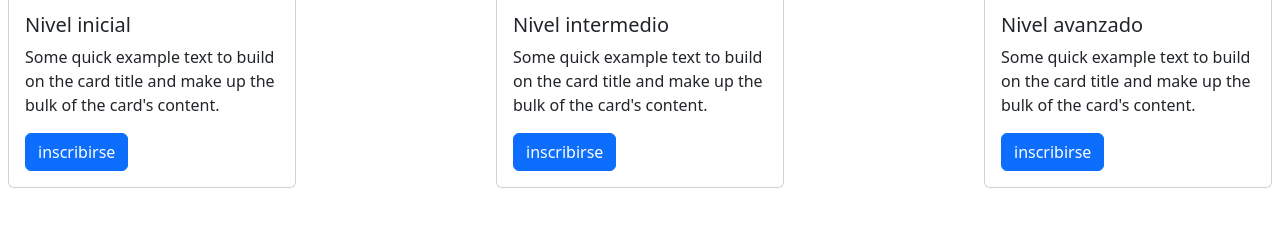
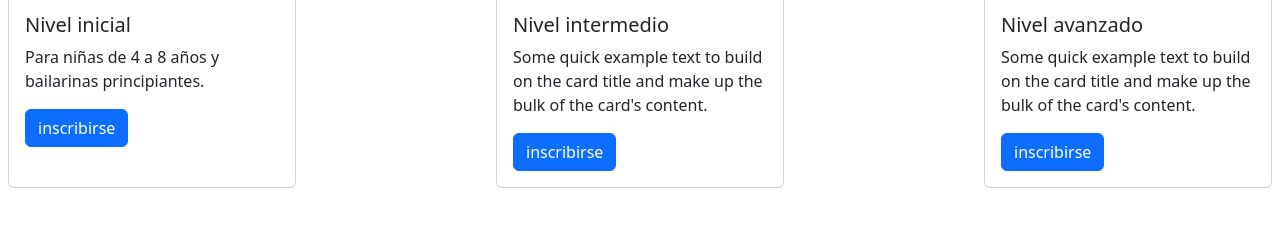
Before and after one commit to julirivas017/..pF, a plain HTML site: page juli rivas PROYECTO FINAL/ballet.html in a window 1280 px wide. Shown: the part 275-502 px from the top of the page. Drawn offline with nearby package versions, Linux system fonts and the light colour scheme.

Commit message:
Update ballet.html

```diff
--- a/juli rivas PROYECTO FINAL/ballet.html
+++ b/juli rivas PROYECTO FINAL/ballet.html
@@ -21,8 +21,7 @@
                 alt="...">
             <div class="card-body" style="height: fit-content;">
                 <h5 class="card-title">Nivel inicial</h5>
-                <p class="card-text">Some quick example text to build on the card title and make up the bulk of the
-                    card's content.</p>
+                <p class="card-text">Para niñas de 4 a 8 años y bailarinas principiantes.</p>
                 <a href="#" class="btn btn-primary">inscribirse</a>
             </div>
         </div>
```
